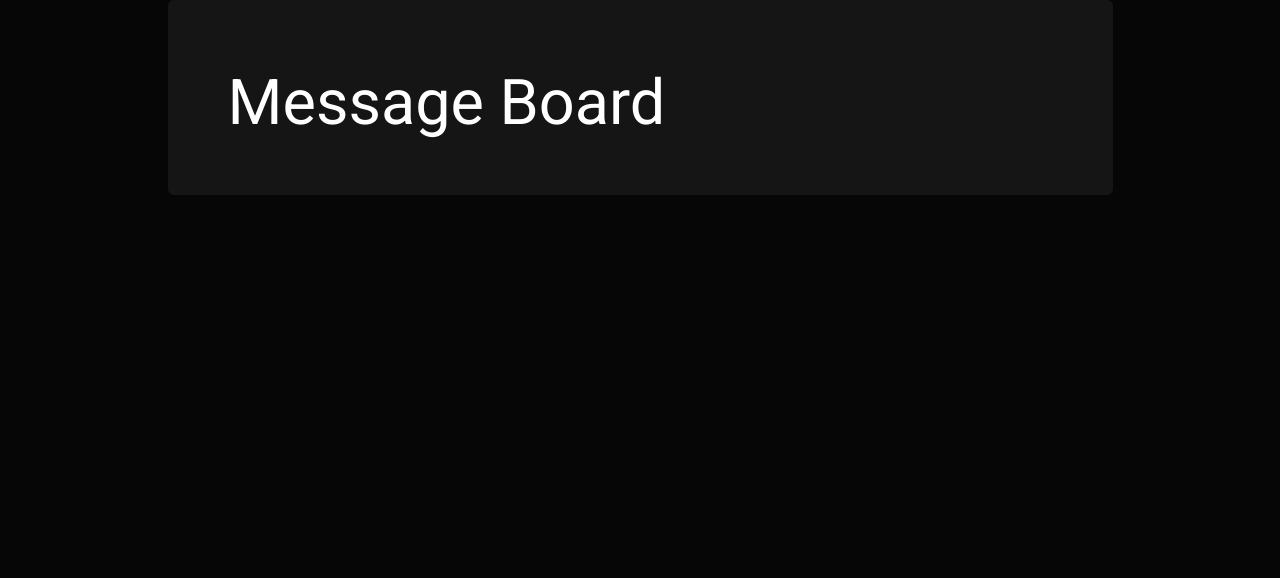
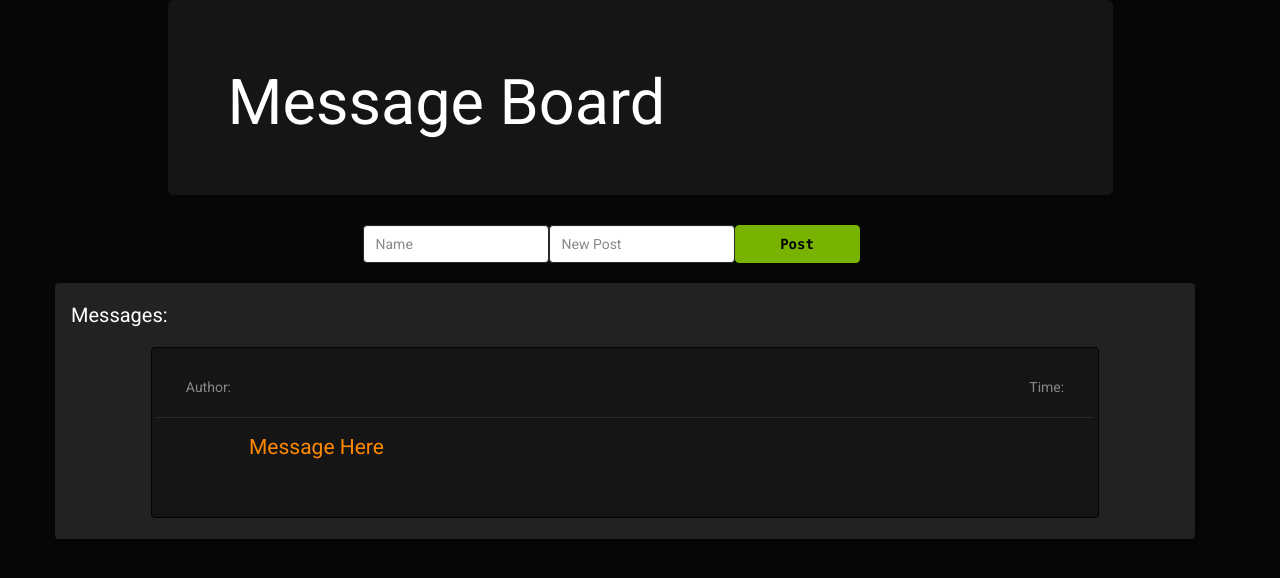
Before and after one commit to TobiahRex/CRUDmsgBoardApp, a website: page index.html in a window 1280 px wide. Drawn offline with Linux system fonts and the light colour scheme; no server answers.

Commit message:
index.html basic setup complete

```diff
--- a/db.json
+++ b/db.json
@@ -1 +1 @@
-[{"id":"56b0c900-343b-11e6-97a7-a9ecb81bbe57","date":"Thu Jun 16 2016 20:26:54 GMT-0700 (PDT)","author":"TobiahRex","post":"Backend is NOT finished yet!"}]
+[{"id":"56b0c900-343b-11e6-97a7-a9ecb81bbe57","date":"Thu Jun 16 2016 20:28:14 GMT-0700 (PDT)","author":"TobiahRex","post":"Backend is Finished"}]
--- a/index.html
+++ b/index.html
@@ -24,6 +24,39 @@
             </div>
           </div>
         </div>
+
+        <form action="post-form" class="new-post form-inline text-center row ">
+          <div class="form-group col-xs-8 col-xs-offset-3">
+            <input type="text" class="col-xs-3 form-control" id="" placeholder="Name">
+            <input type="text" class="col-xs-3 form-control" id="" placeholder="New Post">
+            <button class="btn btn-success col-xs-2"><samp>Post</samp></button>
+          </div>
+        </form>
+        <br>
+        <div class="row col-xs-12" >
+          <div class="panel panel default row">
+
+            <div class="panel-heading">
+              <h5 class="posts-heading">
+                Messages:
+              </h5>
+            </div>
+
+
+            <div class="posts-body col-xs-10 col-xs-offset-1 well row fadeIn animated">
+              <div class="message-header panel-heading panel-default row">
+                <p class="col-xs-6">Author:</p>
+                <p class="col-xs-6 text-right">Time:</p>
+              </div>
+              <div class="row">
+                <p class="col-xs-10 text-warning panel-body col-xs-offset-1 lead">
+                  Message Here
+                </p>
+              </div>
+            </div>
+
+          </div>
+        </div>
       </div>
     </div>
   </body>
--- a/public/main.js
+++ b/public/main.js
@@ -0,0 +1,7 @@
+'use strict';
+
+$(()=>{
+    $.get('/posts').done((data)=> {
+
+    })
+})
--- a/public/style.css
+++ b/public/style.css
@@ -0,0 +1,8 @@
+div.message-header {
+  font-size: 14px;
+}
+
+button.btn-success {
+  color: #000000;
+  font-weight: bold;
+}
```
